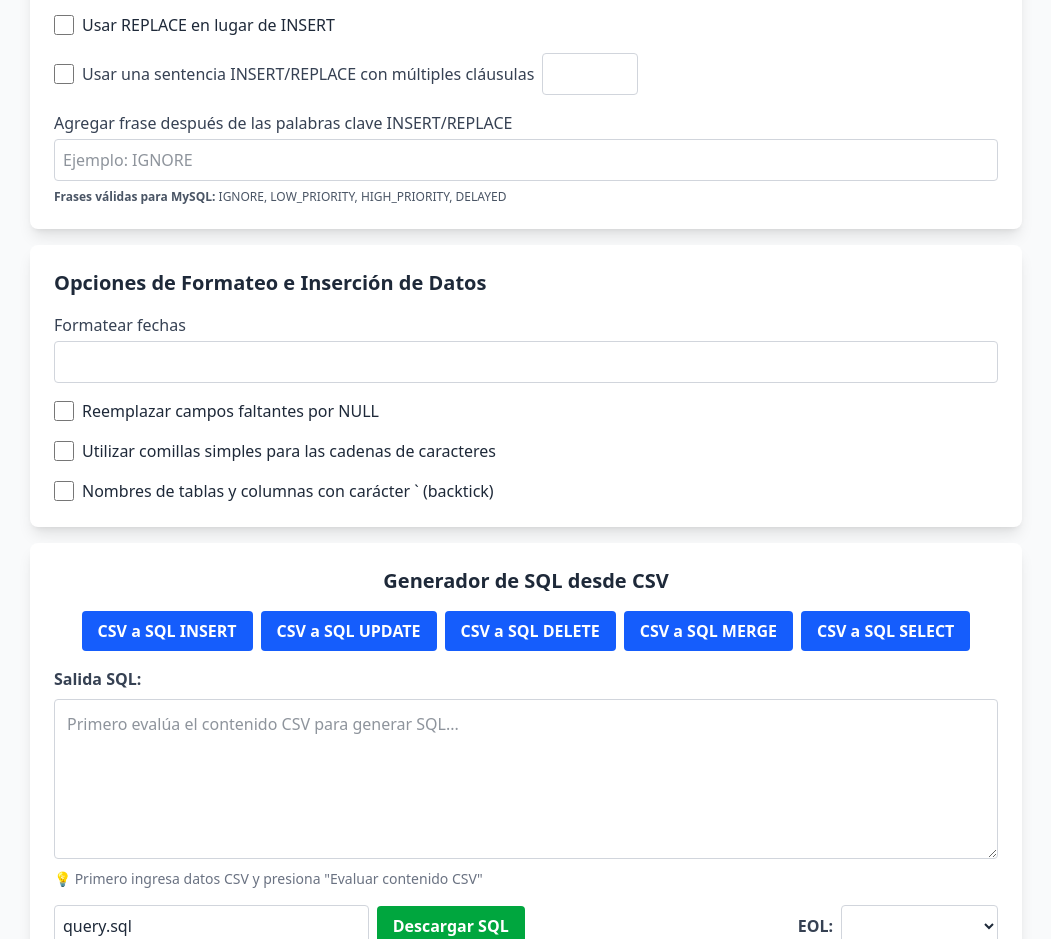
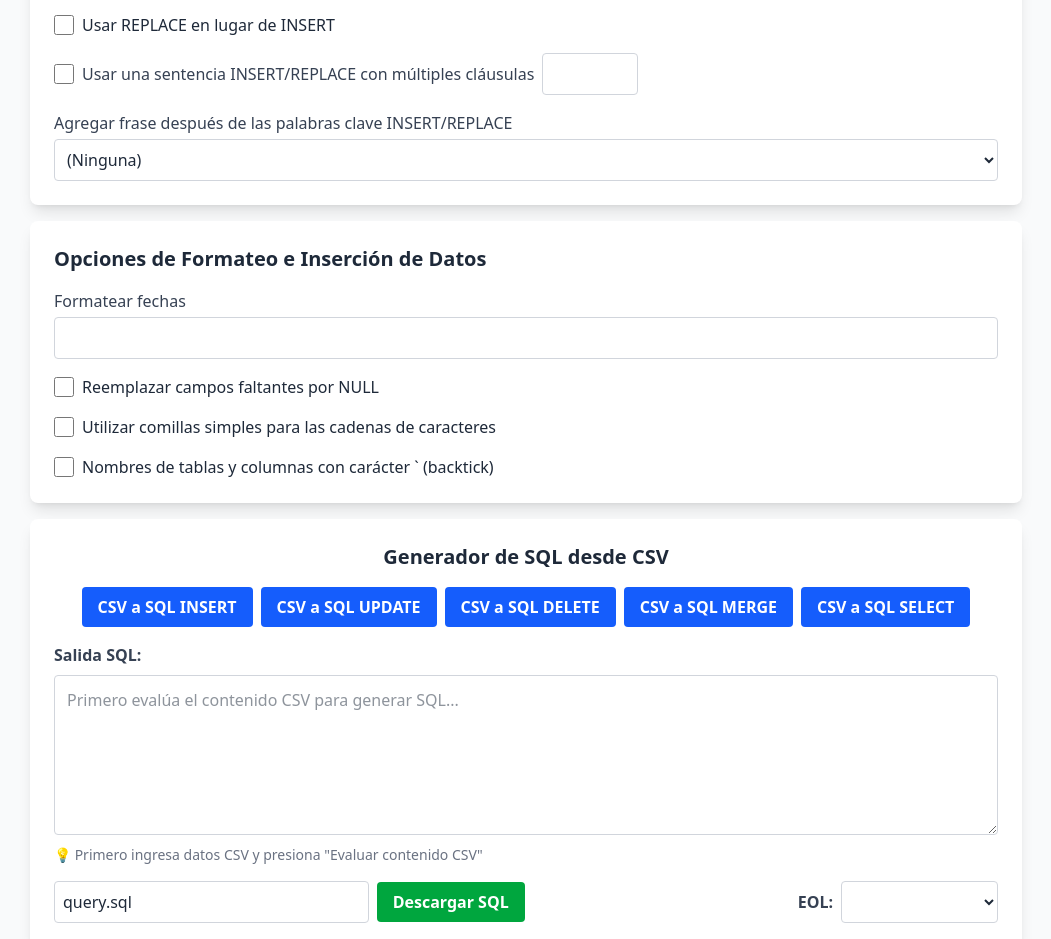
Before and after one commit to Fhernd/proy10_convertidor_csv_sql, a Vue app: page / in a window 1280 px wide. Shown: the part 1820-2759 px from the top of the page, without its empty margins (114-1165 px from the left). Built offline with nearby package versions, Linux system fonts and the light colour scheme; the HTML template or start-up script is replaced by a standard one.

Commit message:
Validación del código SQL INSERT cuando se agrega un modificador de prioridad.

```diff
--- a/src/components/OpcionesInsert.vue
+++ b/src/components/OpcionesInsert.vue
@@ -19,29 +19,23 @@
 
             <div>
                 <label class="block text-gray-700 mb-1">Agregar frase después de las palabras clave INSERT/REPLACE</label>
-                <input
+                <select
                     v-model="additionalPhrase"
-                    type="text"
-                    :class="[
-                        'mt-1 block w-full p-2 border rounded focus:ring focus:ring-blue-200',
-                        isValidPhrase ? 'border-gray-300' : 'border-red-500'
-                    ]"
-                    :placeholder="placeholderText"
-                    @input="validatePhrase">
-                <div v-if="!isValidPhrase && additionalPhrase.trim()" class="mt-2 p-2 bg-red-50 border border-red-200 rounded text-sm text-red-800">
-                    ⚠️ La frase ingresada no es válida{{ useReplace ? ' con REPLACE' : '' }} para {{ sgbdName }}.
-                    <span v-if="suggestedPhrases.length > 0">
-                        Frases válidas: <strong>{{ suggestedPhrases.join(', ') }}</strong>
-                    </span>
-                    <span v-else-if="useReplace">
-                        REPLACE no soporta modificadores adicionales.
-                    </span>
+                    :disabled="useReplace || validPhrases.length === 0"
+                    class="mt-1 block w-full p-2 border border-gray-300 rounded focus:ring focus:ring-blue-200 disabled:bg-gray-100 disabled:cursor-not-allowed">
+                    <option value="">(Ninguna)</option>
+                    <option v-for="phrase in validPhrases" :key="phrase" :value="phrase">
+                        {{ phrase }}
+                    </option>
+                </select>
+                <div v-if="useReplace" class="mt-2 p-2 bg-yellow-50 border border-yellow-200 rounded text-sm text-yellow-800">
+                    ⚠️ REPLACE no soporta modificadores adicionales.
                 </div>
-                <div v-if="isValidPhrase && additionalPhrase.trim()" class="mt-2 p-2 bg-green-50 border border-green-200 rounded text-sm text-green-800">
-                    ✓ Frase válida para {{ sgbdName }}
+                <div v-else-if="validPhrases.length === 0" class="mt-2 p-2 bg-gray-50 border border-gray-200 rounded text-sm text-gray-600">
+                    ℹ️ No hay modificadores disponibles para {{ sgbdName }}.
                 </div>
-                <div v-if="validPhrases.length > 0" class="mt-2 text-xs text-gray-600">
-                    <strong>Frases válidas para {{ sgbdName }}:</strong> {{ validPhrases.join(', ') }}
+                <div v-else-if="additionalPhrase" class="mt-2 p-2 bg-green-50 border border-green-200 rounded text-sm text-green-800">
+                    ✓ Modificador seleccionado: <strong>{{ additionalPhrase }}</strong>
                 </div>
             </div>
         </div>
@@ -70,7 +64,6 @@ const useReplace = ref(false);
 const enableInsertMultipleClauses = ref(false);
 const insertMultipleClauses = ref('');
 const additionalPhrase = ref('');
-const isValidPhrase = ref(true);
 
 const emit = defineEmits('update:opcionesInsert');
 
@@ -92,69 +85,26 @@ const sgbdName = computed(() => {
     return names[sgbd] || 'MySQL';
 });
 
-// Computed para el placeholder
-const placeholderText = computed(() => {
-    if (validPhrases.value.length === 0) {
-        return `No hay modificadores disponibles para ${sgbdName.value}`;
-    }
-    return `Ejemplo: ${validPhrases.value[0]}`;
-});
-
-// Función para validar la frase
-const validatePhrase = () => {
-    const phrase = additionalPhrase.value.trim().toUpperCase();
-
-    if (!phrase) {
-        isValidPhrase.value = true;
-        return;
+// Watch para emitir cambios y limpiar additionalPhrase cuando se usa REPLACE
+watch([useReplace, enableInsertMultipleClauses, insertMultipleClauses, additionalPhrase], () => {
+    // Si se activa REPLACE, limpiar la frase adicional ya que REPLACE no la soporta
+    if (useReplace.value && additionalPhrase.value) {
+        additionalPhrase.value = '';
     }
 
-    // Verificar si la frase está en la lista de válidas
-    let isValid = validPhrases.value.includes(phrase);
-
-    // Si se usa REPLACE, algunas frases no son válidas
-    // REPLACE no soporta IGNORE, LOW_PRIORITY, HIGH_PRIORITY, DELAYED
-    if (useReplace.value && phrase) {
-        const invalidForReplace = ['IGNORE', 'LOW_PRIORITY', 'HIGH_PRIORITY', 'DELAYED'];
-        if (invalidForReplace.includes(phrase)) {
-            isValid = false;
-        }
-    }
-
-    isValidPhrase.value = isValid;
-};
-
-// Computed para sugerencias
-const suggestedPhrases = computed(() => {
-    if (isValidPhrase.value || !additionalPhrase.value.trim()) {
-        return [];
-    }
-
-    const phrase = additionalPhrase.value.trim().toUpperCase();
-    // Buscar frases similares
-    return validPhrases.value.filter(p =>
-        p.includes(phrase) || phrase.includes(p)
-    );
-});
-
-watch([useReplace, enableInsertMultipleClauses, insertMultipleClauses, additionalPhrase], () => {
-    validatePhrase();
     emit('update:opcionesInsert', {
         useReplace: useReplace.value,
         enableInsertMultipleClauses: enableInsertMultipleClauses.value,
         insertMultipleClauses: insertMultipleClauses.value,
-        additionalPhrase: isValidPhrase.value ? additionalPhrase.value : '',
+        additionalPhrase: useReplace.value ? '' : additionalPhrase.value,
     });
 });
 
-// Revalidar cuando cambia useReplace
-watch(useReplace, () => {
-    validatePhrase();
-});
-
-// Validar cuando cambia el SGBD
-watch(() => props.sgbdSeleccionado, () => {
-    validatePhrase();
+// Limpiar additionalPhrase cuando se activa REPLACE
+watch(useReplace, (newValue) => {
+    if (newValue && additionalPhrase.value) {
+        additionalPhrase.value = '';
+    }
 });
 </script>
 
--- a/src/components/SalidaSQL.vue
+++ b/src/components/SalidaSQL.vue
@@ -269,13 +269,32 @@ const generateSQL = (type) => {
                 return true;
             })
             .map((col) => {
-                const columnName = props.paramsOpcionesSalidaTabla?.replaceSpaces
-                    ? col.replace(/\s+/g, '_')
-                    : col.trim();
-                // Limpiar el nombre de columna de caracteres peligrosos
+                let columnName = col.trim();
+
+                // Si replaceSpaces está activado, reemplazar espacios con guiones bajos
+                if (props.paramsOpcionesSalidaTabla?.replaceSpaces) {
+                    columnName = columnName.replace(/\s+/g, '_');
+                }
+
+                // Eliminar saltos de línea y caracteres de control
+                columnName = columnName.replace(/[\r\n\t]/g, ' ');
+                // Normalizar espacios múltiples a uno solo
+                columnName = columnName.replace(/\s+/g, ' ').trim();
+
+                // Limpiar el nombre de columna de caracteres peligrosos pero mantener espacios si no se reemplazan
+                // Solo eliminar caracteres que definitivamente causan problemas SQL
                 const cleanName = columnName.replace(/[`"'\[\];]/g, '');
+
+                // Validar que el nombre no esté vacío después de la limpieza
+                if (!cleanName || cleanName.length === 0) {
+                    console.warn('Nombre de columna vacío después de limpieza:', col);
+                    return null;
+                }
+
                 return `${quoteChar}${cleanName}${closeQuoteChar}`;
-            }).join(', ');
+            })
+            .filter(name => name !== null)
+            .join(', ');
 
         if (!columnNames || columnNames.length === 0) {
             sqlOutput.value = '-- Error: No se pudieron obtener nombres de columnas válidos.';
@@ -383,9 +402,19 @@ const generateSQL = (type) => {
 
             // Función auxiliar para formatear nombre de columna
             const formatColumnName = (col) => {
-                const columnName = props.paramsOpcionesSalidaTabla?.replaceSpaces
-                    ? col.replace(/\s+/g, '_')
-                    : col.trim();
+                let columnName = col.trim();
+
+                // Si replaceSpaces está activado, reemplazar espacios con guiones bajos
+                if (props.paramsOpcionesSalidaTabla?.replaceSpaces) {
+                    columnName = columnName.replace(/\s+/g, '_');
+                }
+
+                // Eliminar saltos de línea y caracteres de control
+                columnName = columnName.replace(/[\r\n\t]/g, ' ');
+                // Normalizar espacios múltiples a uno solo
+                columnName = columnName.replace(/\s+/g, ' ').trim();
+
+                // Limpiar el nombre de columna de caracteres peligrosos
                 return columnName.replace(/[`"'\[\];]/g, '');
             };
 
```
